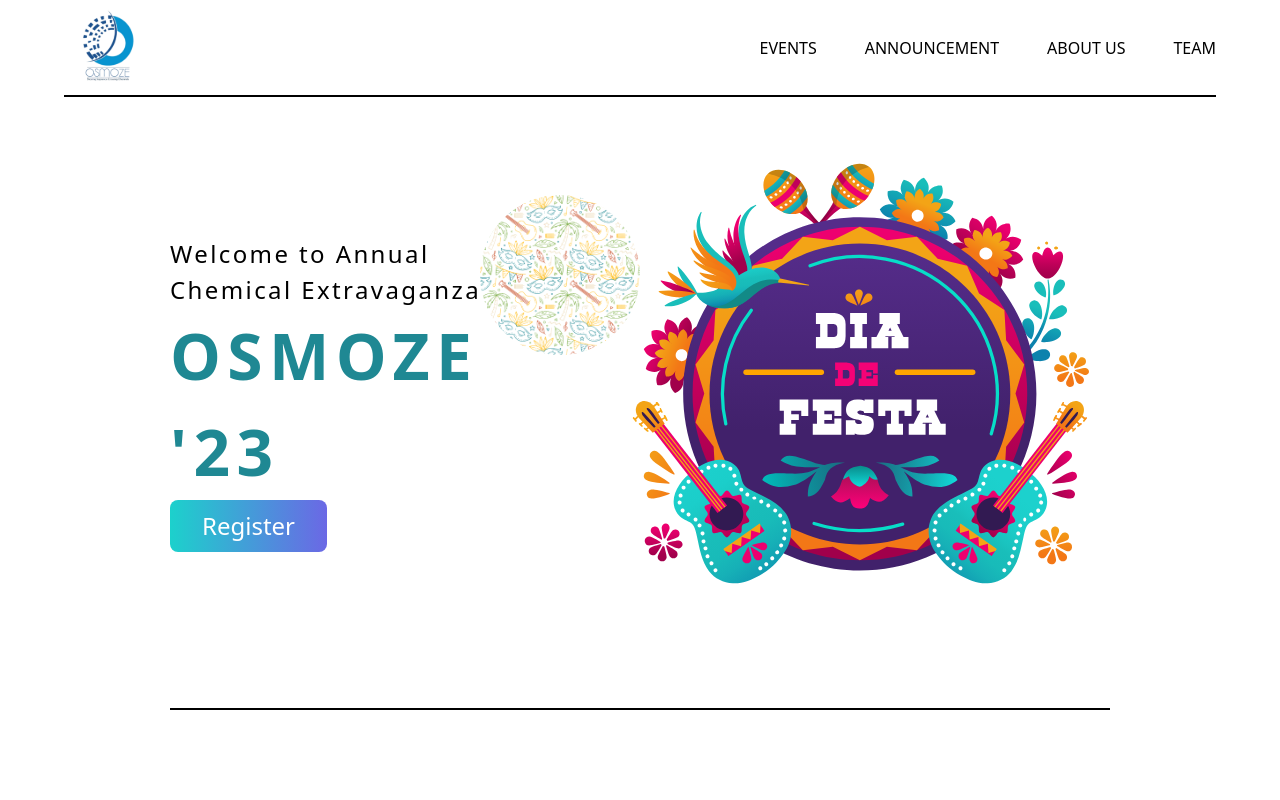
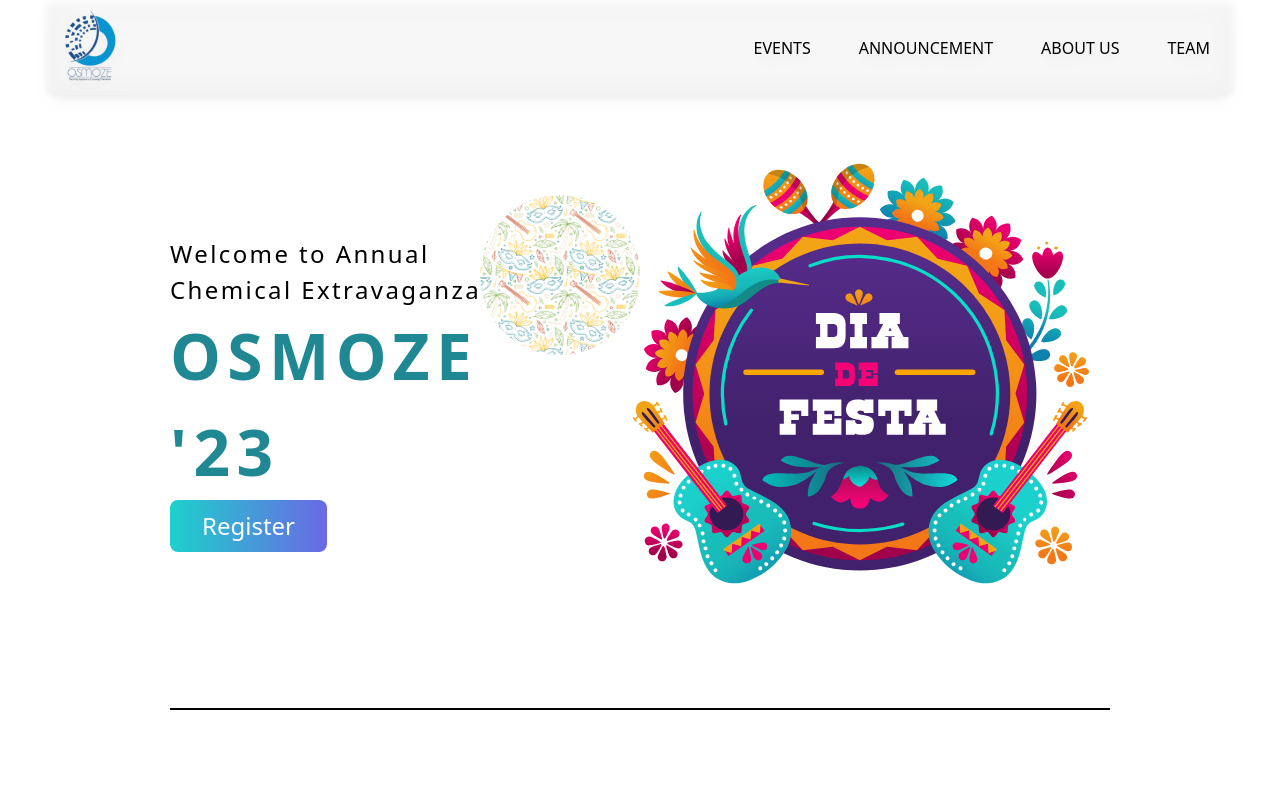
Before and after one commit to Sochem/Osmoze-23, a Next.js app: page / in a window 1280 px wide. Shown: the top 800 px of the page. Built offline with nearby package versions, Linux system fonts and the light colour scheme.

Commit message:
Added Navbar Glassy Effect

```diff
--- a/src/components/navbar.js
+++ b/src/components/navbar.js
@@ -3,16 +3,18 @@ import Image from "next/image";
 
 export default function Navbar() {
     return (
-		<div className="px-16 fixed w-full top-0 z-20">
-			<div className="bg-[#ffffff] border-b-black border-b-2">
+        <div className="px-[46px] fixed w-full top-0">
+            <div className=" pr-6 rounded-b-2xl bg-white bg-opacity-50 backdrop-blur-lg drop-shadow-lg">
                 <div className="hidden sm:flex flex-row items-center justify-between py-1">
                     <div className="flex m-0">
+                        <Link href="/">
                         <Image
                             src="/images/Osmoze.svg"
                             width={87}
                             height={87}
                             alt="Osmoze"
                         />
+                        </Link>
                     </div>
 
                     <div className="justify-end hidden items-center sm:flex space-x-12 2xl:space-x-16 font-medium">
```
Lines whose indentation alone changed are shown as unchanged.
